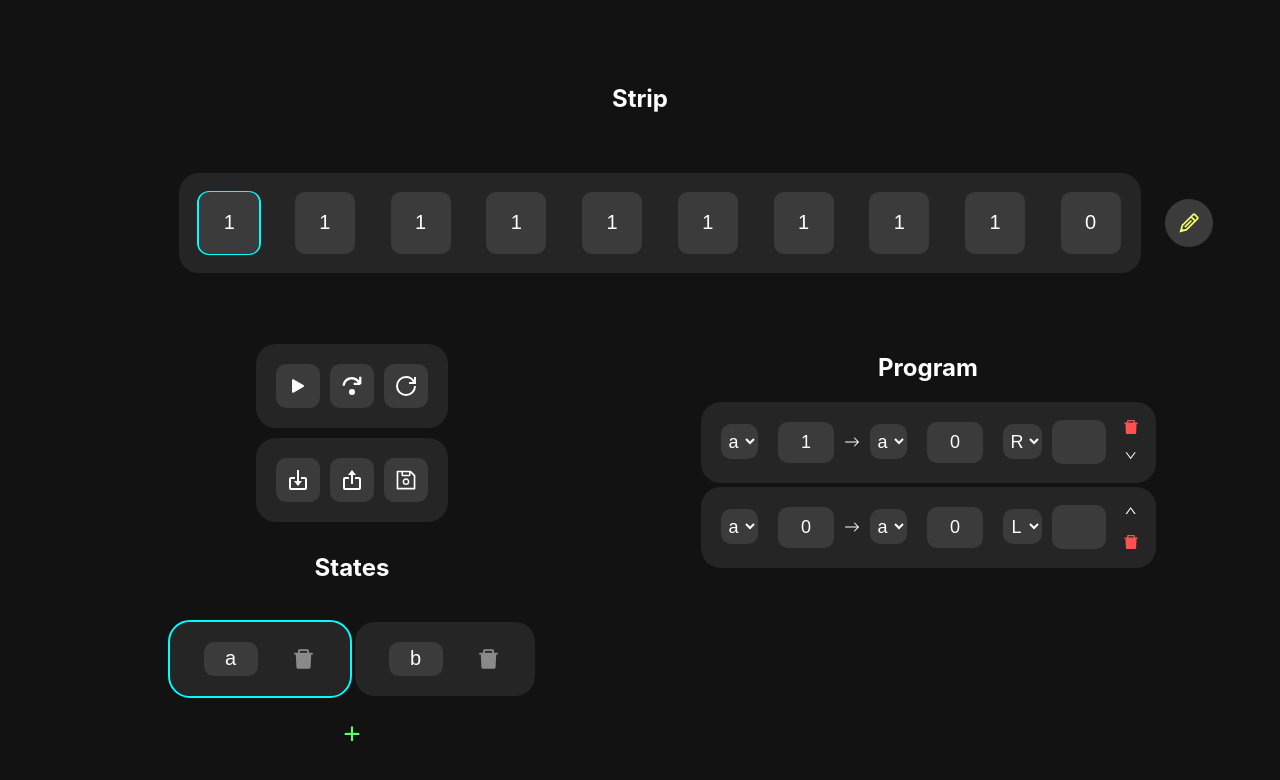
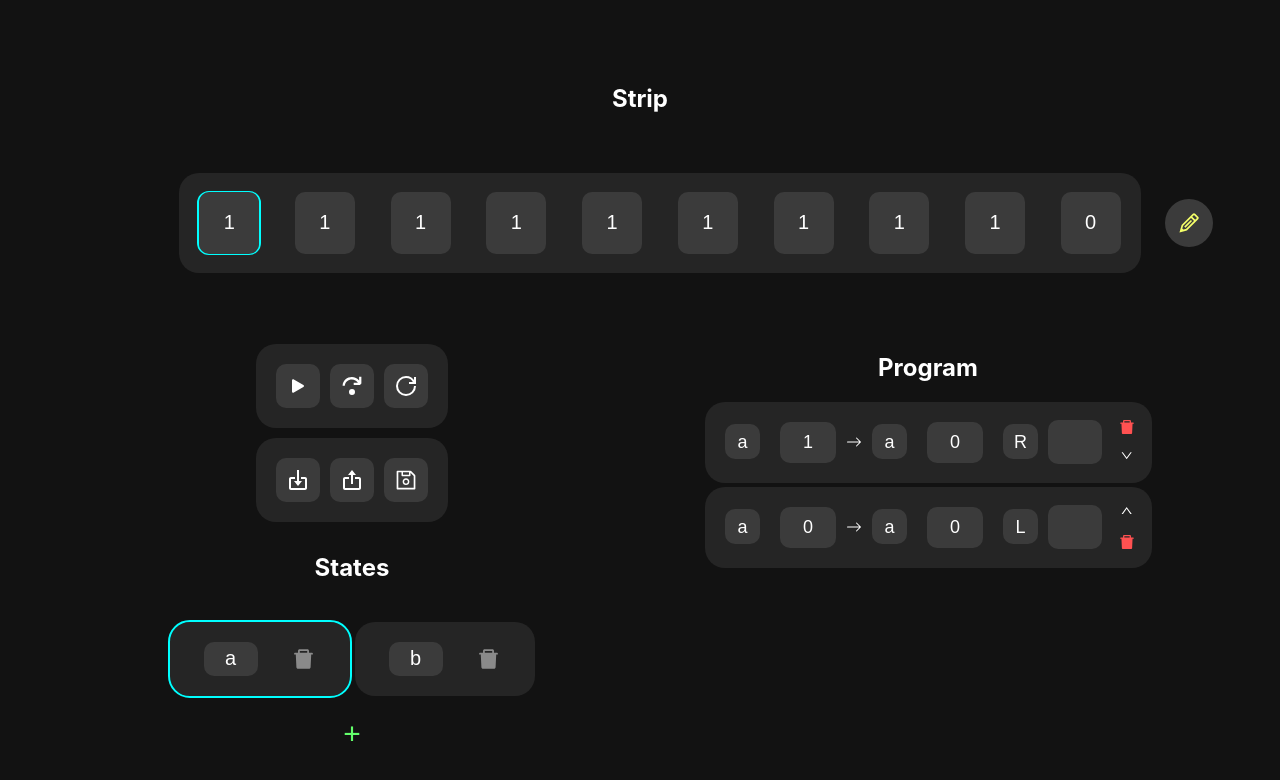
Before and after one commit to NilsGke/turingmachine, a React (Create React App) app: page / in a window 1280 px wide. Shown: the top 780 px of the page. Built offline with nearby package versions, Linux system fonts and the light colour scheme.

Commit message:
added those styles back in cuz they are actually important lol

```diff
--- a/src/App.scss
+++ b/src/App.scss
@@ -195,6 +195,8 @@
                     max-width: 50px;
                     // remove arrow
                     background-color: #3b3b3b;
+                    -webkit-appearance: none;
+                    -moz-appearance: none;
                     text-indent: 1px;
                     text-overflow: "";
                     border: none;
```
